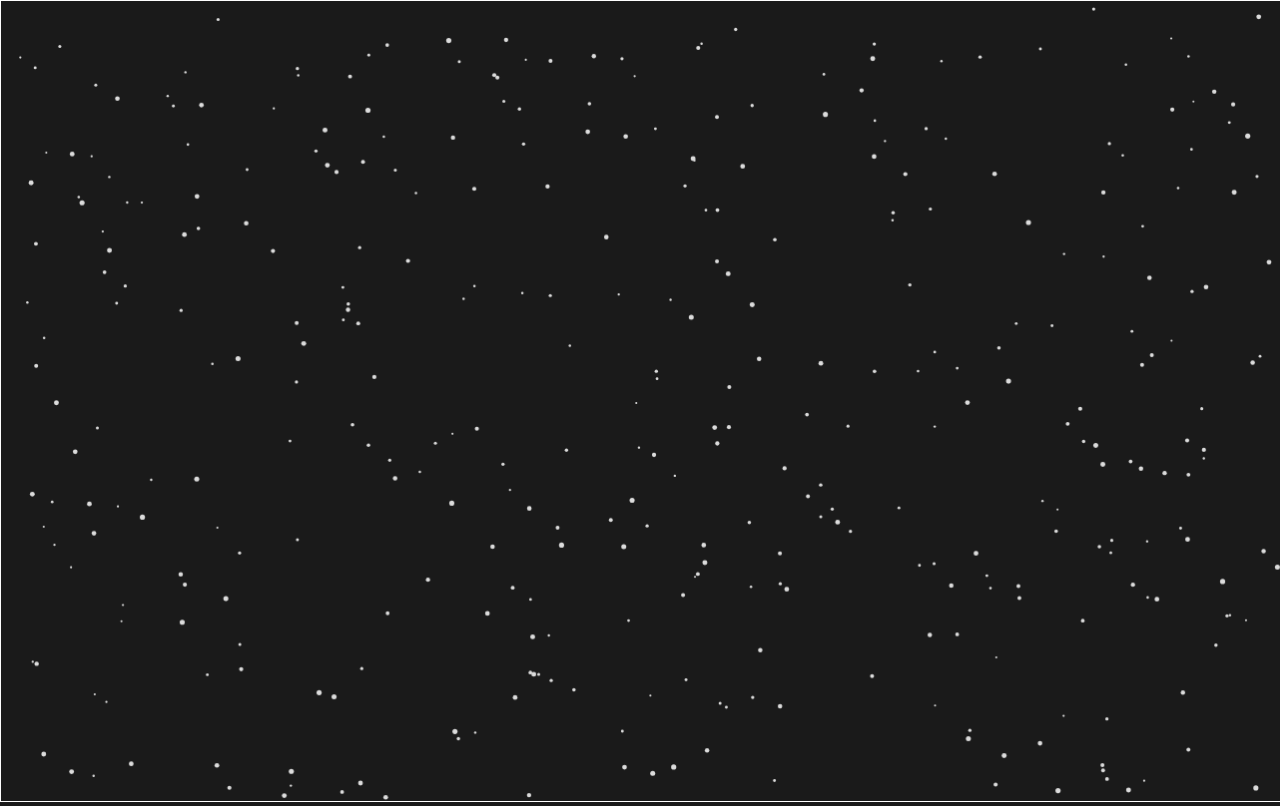
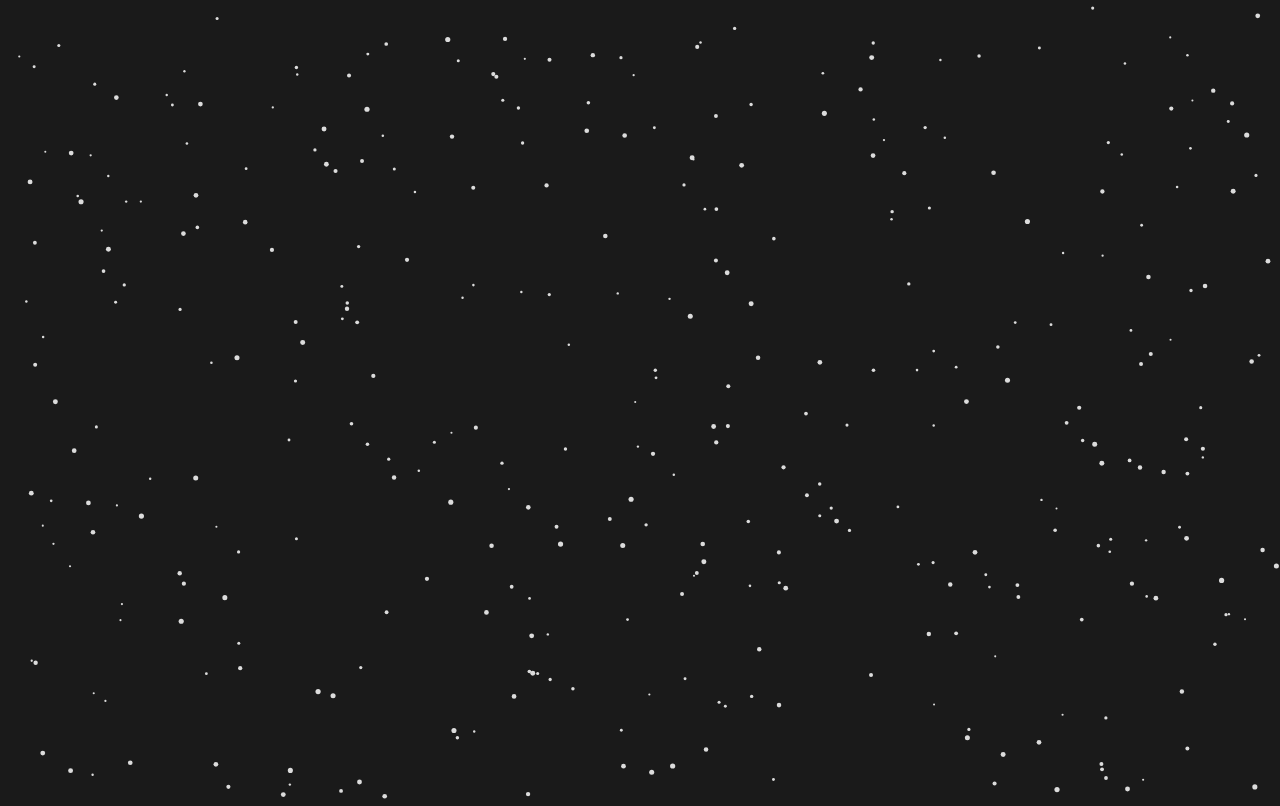
Before and after one commit to v-exec/Constellation, a plain HTML site: page index.html in a window 1280 px wide. Drawn offline with Linux system fonts and the light colour scheme; animation ran at ten frames a second.

Commit message:
Update index.html
change parameters, remove old testing code

```diff
--- a/index.html
+++ b/index.html
@@ -19,13 +19,9 @@
 
 		#canvasSize {
 			display: block;
-			position: relative;
+			position: absolute;
 			width: 100%;
-			height: 100vh;
-		}
-
-		#canvas {
-			border: 1px solid #fff;
+			height: 100%;
 		}
 	</style>
 </head>
@@ -40,7 +36,7 @@
 	<script>
 		Constellation.setup({
 			canvas: document.getElementById('canvas'),
-			lineDistance: 30,
+			lineDistance: 90,
 			dotnum: 360,
 			interactive: true
 		});
```
